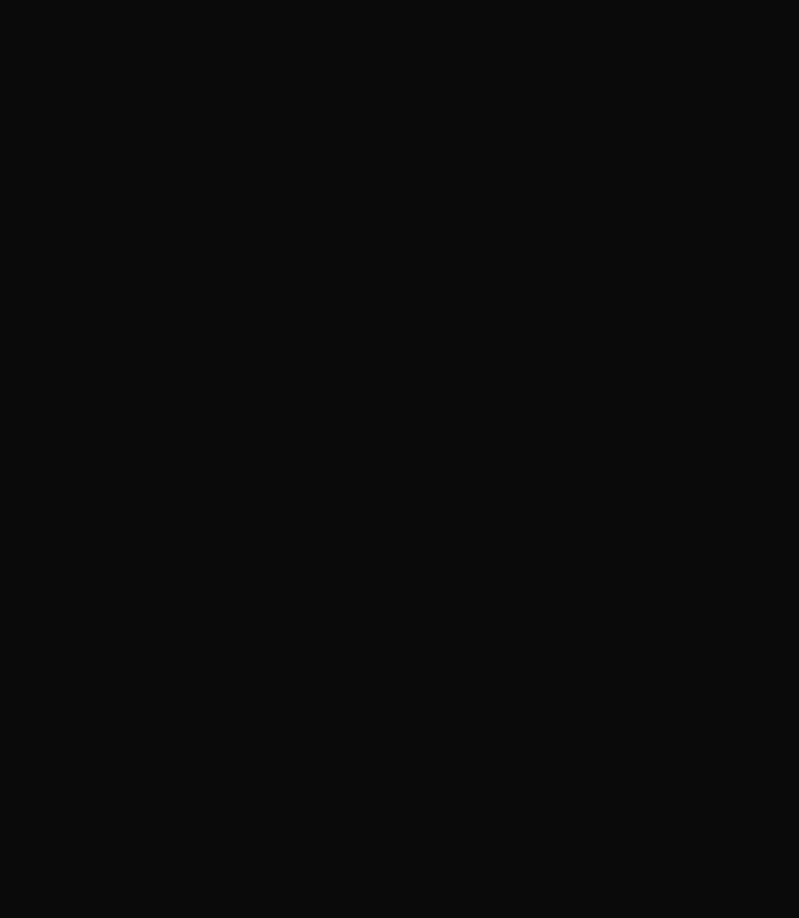
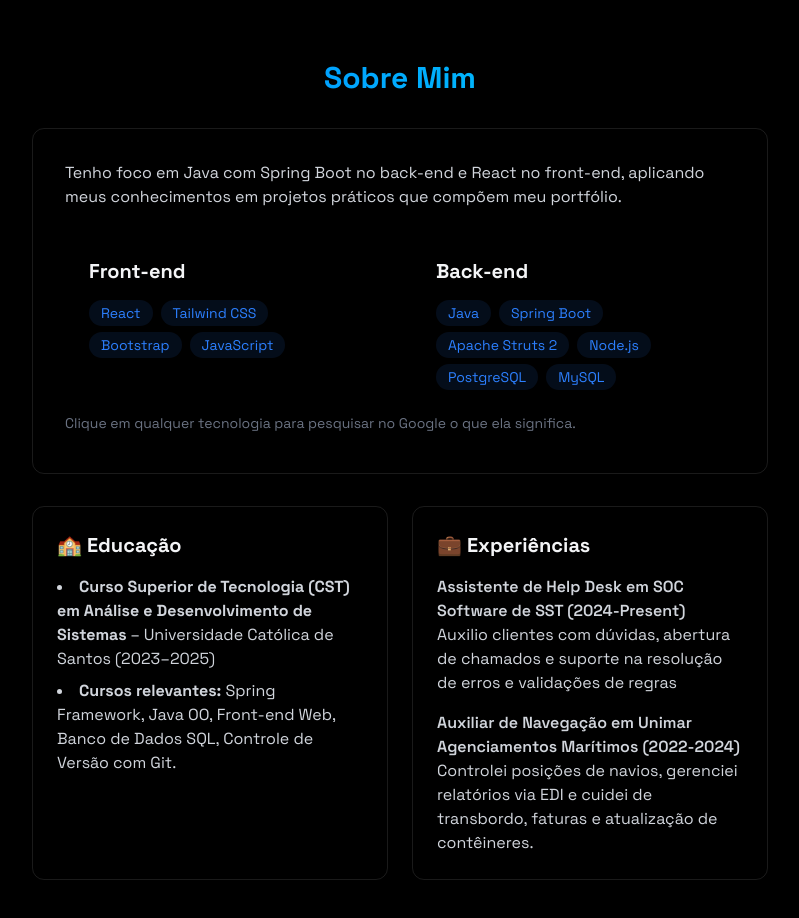
Before and after one commit to kauannlima/portfolio_kauan, a React (Vite) app: page / in a window 1280 px wide. Shown: the part 820-1738 px from the top of the page, without its empty margins (240-1039 px from the left). Before the commit the page ends 800 px from the top, so only its background shows below. Built offline with nearby package versions, Linux system fonts and the light colour scheme.

Commit message:
Finalizando a section de About Me

```diff
--- a/src/App.jsx
+++ b/src/App.jsx
@@ -7,7 +7,7 @@
 
 //sections
 import { Home } from "./components/sections/Home";
-// import { About } from "./components/sections/About";
+import { About } from "./components/sections/About";
 // import { Projects } from "./components/sections/Projects";
 // import { Contact } from "./components/sections/Contact";
 
@@ -26,6 +26,7 @@
         <NavBar menuOpen={menuOpen} setMenuOpen={setMenuOpen} />
         <MobileMenu menuOpen={menuOpen} setMenuOpen={setMenuOpen} />
         <Home />
+        <About />
       </div>
     </>
   );
--- a/src/components/sections/About.jsx
+++ b/src/components/sections/About.jsx
@@ -0,0 +1,122 @@
+export const About = () => {
+  const frontendSkills = ["React", "Tailwind CSS", "Bootstrap", "JavaScript"];
+
+  const backendSkills = [
+    "Java",
+    "Spring Boot",
+    "Apache Struts 2",
+    "Node.js",
+    "PostgreSQL",
+    "MySQL",
+  ];
+  return (
+    <section
+      id="about"
+      className="min-h-screen flex items-center just-center py-20"
+    >
+      <div className="max-w-3xl mx-auto px-4">
+        <h2 className="text-3xl font-bold mb-8 bg-gradient-to-r from-blue-500 to-cyan-400 bg-clip-text text-transparent text-center">
+          Sobre Mim
+        </h2>
+
+        <div className="glass rounded-xl p-8 border-white/10 border hover:-translate-y-1 transition-all">
+          <p className="text-gray-300 mb-6">
+            Tenho foco em Java com Spring Boot no back-end e React no front-end,
+            aplicando meus conhecimentos em projetos práticos que compõem meu
+            portfólio.
+          </p>
+
+          <div className="grid grid-cols-1 md:grid-cols-2 gap-6">
+            <div className="rounded-xl p-6 -hover:-translate-y-1 transition-all">
+              <h3 className="text-xl font-bold mb-4 ">Front-end</h3>
+              <div className="flex flex-wrap gap-2">
+                {frontendSkills.map((tech, key) => (
+                  <a
+                    href={`https://www.google.com/search?q=O+que+%C3%A9+${tech}`}
+                    target="_blank"
+                    rel="noopener noreferrer"
+                  >
+                    <span
+                      key={key}
+                      className="bg-blue-500/10 text-blue-500 py-1 px-3 rounded-full text-sm
+                  hover:bg-blue-500/20 hover:shadow-[0_2px_8px_rgba(59,130,2246,0.2)] transition"
+                    >
+                      {tech}
+                    </span>
+                  </a>
+                ))}
+              </div>
+            </div>
+            <div className="rounded-xl p-6 -hover:-translate-y-1 transition-all">
+              <h3 className="text-xl font-bold mb-4 ">Back-end</h3>
+              <div className="flex flex-wrap gap-2">
+                {backendSkills.map((tech, key) => (
+                  <a
+                    href={`https://www.google.com/search?q=O+que+%C3%A9+${tech}`}
+                    target="_blank"
+                    rel="noopener noreferrer"
+                  >
+                    <span
+                      key={key}
+                      className="bg-blue-500/10 text-blue-500 py-1 px-3 rounded-full text-sm
+                  hover:bg-blue-500/20 hover:shadow-[0_2px_8px_rgba(59,130,2246,0.2)] transition"
+                    >
+                      {tech}
+                    </span>
+                  </a>
+                ))}
+              </div>
+            </div>
+          </div>
+          <p className="text-sm text-gray-500 mb-2">
+            Clique em qualquer tecnologia para pesquisar no Google o que ela
+            significa.
+          </p>
+        </div>
+        <div className="grid grid-cols-1 md:grid-cols-2 gap-6 mt-8">
+          <div className="p-6 rounded-xl border-white/10 border hover:-translate-y-1 transition-all">
+            <h3 className="text-xl font-bold mb-4"> 🏫 Educação </h3>
+            <ul className="list-disc list-inside text-gray-300 space-y-2">
+              <li>
+                <strong>
+                  Curso Superior de Tecnologia (CST) em Análise e
+                  Desenvolvimento de Sistemas
+                </strong>{" "}
+                – Universidade Católica de Santos (2023–2025)
+              </li>
+              <li>
+                <strong>Cursos relevantes:</strong> Spring Framework, Java OO,
+                Front-end Web, Banco de Dados SQL, Controle de Versão com Git.
+              </li>
+            </ul>
+          </div>
+          <div className="p-6 rounded-xl border-white/10 border hover:-translate-y-1 transition-all">
+            <h3 className="text-xl font-bold mb-4"> 💼 Experiências </h3>
+            <div className="space-y-4 text-gray-300">
+              <div>
+                <h4 className="font-semibold">
+                  Assistente de Help Desk em SOC Software de SST (2024-Present)
+                </h4>
+                <p>
+                  Auxilio clientes com dúvidas, abertura de chamados e suporte
+                  na resolução de erros e validações de regras
+                </p>
+              </div>
+
+              <div>
+                <h4 className="font-semibold">
+                  Auxiliar de Navegação em Unimar Agenciamentos Marítimos
+                  (2022-2024)
+                </h4>
+                <p>
+                  Controlei posições de navios, gerenciei relatórios via EDI e
+                  cuidei de transbordo, faturas e atualização de contêineres.
+                </p>
+              </div>
+            </div>
+          </div>
+        </div>
+      </div>
+    </section>
+  );
+};
--- a/src/components/sections/Home.jsx
+++ b/src/components/sections/Home.jsx
@@ -5,15 +5,15 @@
       className="min-h-screen flex items-center justify-center relative"
     >
       <div className="text-center z-10 px-4">
-        <h1 className="text-5xl md:text-7xl font-bold bg-gradient-to-r from-blue-500 to-purple-600 mb-6 bg-clip-text text-transparent leading-right ">
+        <h1 className="text-5xl md:text-7xl font-bold bg-gradient-to-r from-blue-500 to-cyan-400 mb-6 bg-clip-text text-transparent leading-right ">
           Olá, eu sou o Kauan Lima
         </h1>
 
         <p className="text-gray-400 text-lg mb-8 max-w-lg mx-auto">
           Sou desenvolvedor full stack, formado em Análise e Desenvolvimento de
-          Sistemas. Tenho foco em Java com Spring Boot no back-end e React no
-          front-end, aplicando meus conhecimentos em projetos práticos que
-          compõem meu portfólio.
+          Sistemas. Ao longo da minha jornada, venho me dedicando ao
+          desenvolvimento de soluções práticas que me permitem evoluir
+          tecnicamente e construir um portfólio sólido.
         </p>
         <div className="flex justify-center space-x-4">
           <a
```
